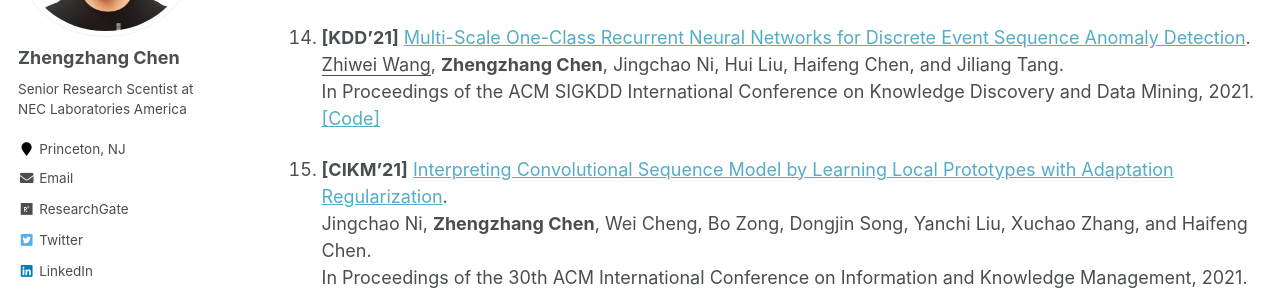
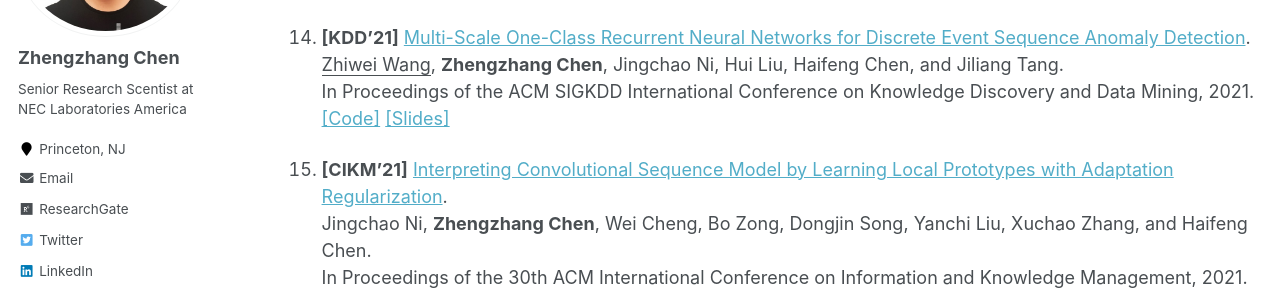
Before and after one commit to zhengzhangchen/zhengzhangchen.github.io, a Jekyll site: the page built from _pages/publications.md, in a window 1280 px wide and 900 px high, scrolled down 1858 px. Shown: the part 152-445 px from the top of the window. Built offline with Jekyll 4.4.1, drawn with Linux system fonts in a browser that asks for light colours; some web fonts are replaced; some of the changed text lies outside the part shown.

Commit message:
Update publications.md

```diff
--- a/_pages/publications.md
+++ b/_pages/publications.md
@@ -34,7 +34,7 @@ author_profile: true
 
 14. <strong>[CVPR'21]</strong> <a href="https://zhengzhangchen.github.io/paper/FACESEC_-_A_Fine-grained_Robustness_Evaluation_Framework_for_Face_Recognition_Systems.pdf">FACESEC: A Fine-grained Robustness Evaluation Framework for Face Recognition Systems</a>.  <br> <u>Liang Tong</u>, <b>Zhengzhang Chen</b>, Jingchao Ni, Wei Cheng, Dongjin Song, Haifeng Chen, and Yevgeniy Vorobeychik. <br> In Proceedings of the Conference on Computer Vision and Pattern Recognition, 2021. <br> [\[Code\]](https://github.com/KnowledgeDiscovery/FaceSec) [\[Suppl\]](https://zhengzhangchen.github.io/paper/cvpr21_facesec_suppl.pdf)
 
-15. <strong>[KDD'21]</strong> <a href="https://zhengzhangchen.github.io/paper/Multi-Scale_One-Class_Recurrent_Neural_Networks_for_Discrete_Event_Sequence_Anomaly_Detection.pdf">Multi-Scale One-Class Recurrent Neural Networks for Discrete Event Sequence Anomaly Detection</a>.  <br> <u>Zhiwei Wang</u>, <b>Zhengzhang Chen</b>, Jingchao Ni, Hui Liu, Haifeng Chen, and Jiliang Tang. <br> In Proceedings of the ACM SIGKDD International Conference on Knowledge Discovery and Data Mining, 2021. <br> [\[Code\]](https://github.com/KnowledgeDiscovery/OC4Seq)
+15. <strong>[KDD'21]</strong> <a href="https://zhengzhangchen.github.io/paper/Multi-Scale_One-Class_Recurrent_Neural_Networks_for_Discrete_Event_Sequence_Anomaly_Detection.pdf">Multi-Scale One-Class Recurrent Neural Networks for Discrete Event Sequence Anomaly Detection</a>.  <br> <u>Zhiwei Wang</u>, <b>Zhengzhang Chen</b>, Jingchao Ni, Hui Liu, Haifeng Chen, and Jiliang Tang. <br> In Proceedings of the ACM SIGKDD International Conference on Knowledge Discovery and Data Mining, 2021. <br> [\[Code\]](https://github.com/KnowledgeDiscovery/OC4Seq) [\[Slides\]](https://zhengzhangchen.github.io/Slides/KDD2021_OC4Seq.pdf)
 
 16. <strong>[CIKM'21]</strong> <a href="https://zhengzhangchen.github.io/paper/Interpreting_Convolutional_Sequence_Model_by_Learning_Local_Prototypes_with_Adaptation_Regularization.pdf">Interpreting Convolutional Sequence Model by Learning Local Prototypes with Adaptation Regularization</a>. <br> Jingchao Ni, <b>Zhengzhang Chen</b>, Wei Cheng, Bo Zong, Dongjin Song, Yanchi Liu, Xuchao Zhang, and Haifeng Chen. <br> In Proceedings of the 30th ACM International Conference on Information and Knowledge Management, 2021.
 
@@ -62,11 +62,11 @@ author_profile: true
 
 28. <strong>[IJCAI'19]</strong> <a href="https://zhengzhangchen.github.io/paper/Heterogeneous_Graph_Matching_Networks_Application_to_Unknown_Malware_Detection.pdf">Heterogeneous Graph Matching Networks for Unknown Malware Detection</a>. <br><u>Shen Wang</u><sup>*</sup>, <b>Zhengzhang Chen</b><sup>*</sup>, Xiao Yu, Ding Li, Jingchao Ni, Lu-An Tang, Jiaping Gui, Zhichun Li, Haifeng Chen, and Philip S. Yu. <br> In Proceedings of the 28th International Joint Conference on Artificial Intelligence, Macao, China, August 2019.
 
-29. <strong>[SDM'19]</strong> <a href="https://zhengzhangchen.github.io/paper/Attentional_Heterogeneous_Graph_Neural_Network-Application_to_Program_Reidentification.pdf">Attentional Heterogeneous Graph Neural Network: Application to Program Reidentification</a>. <br> <u>Shen Wang</u>, <b>Zhengzhang Chen</b>, Ding Li, Zhichun Li, Lu-An Tang, Jingchao Ni, Junghwan Rhee, Haifeng Chen, and Philip S. Yu. <br> In Proceedings of the 19th SIAM International Conference on Data Mining, Alberta, Canada, May 2019.
+29. <strong>[SDM'19]</strong> <a href="https://zhengzhangchen.github.io/paper/Attentional_Heterogeneous_Graph_Neural_Network-Application_to_Program_Reidentification.pdf">Attentional Heterogeneous Graph Neural Network: Application to Program Reidentification</a>. <br> <u>Shen Wang</u>, <b>Zhengzhang Chen</b>, Ding Li, Zhichun Li, Lu-An Tang, Jingchao Ni, Junghwan Rhee, Haifeng Chen, and Philip S. Yu. <br> In Proceedings of the 19th SIAM International Conference on Data Mining, Alberta, Canada, May 2019. <br> [\[Slides\]](https://zhengzhangchen.github.io/Slides/DeepHGNN_SDM_2019.pdf)
 
 30. <strong>[NDSS'19]</strong> <a href="https://zhengzhangchen.github.io/paper/NODOZE-_Combatting_Threat_Alert_Fatigue_with_Automated_Provenance_Triage.pdf">NoDoze: Combatting Threat Alert Fatigue with Automated Provenance Triage</a>. <br> Wajih Ul Hassan, Shengjian Guo, Ding Li, <b>Zhengzhang Chen</b>, Kangkook Jee, Zhichun Li, and Adam Bates. <br> In Proceedings of the 26th ISOC Network and Distributed System Security Symposium, San Diego, CA, USA, 2019.
 
-31. <strong>[SIGKDD'18]</strong> <a href="https://zhengzhangchen.github.io/paper/TINET-_Learning_Invariant_Networks_via_Knowledge_Transfer.pdf">TINET: Learning Invariant Networks via Knowledge Transfer</a>. <br> Chen Luo<sup>&#9734;*</sup>, <b>Zhengzhang Chen</b><sup>*</sup>, Lu-An Tang, Anshumali Shrivastava, Zhichun Li, Haifeng Chen, and Jieping Ye. <br> In Proceedings of the ACM SIGKDD International Conference on Knowledge Discovery and Data Mining, London, 2018.
+31. <strong>[SIGKDD'18]</strong> <a href="https://zhengzhangchen.github.io/paper/TINET-_Learning_Invariant_Networks_via_Knowledge_Transfer.pdf">TINET: Learning Invariant Networks via Knowledge Transfer</a>. <br> Chen Luo<sup>&#9734;*</sup>, <b>Zhengzhang Chen</b><sup>*</sup>, Lu-An Tang, Anshumali Shrivastava, Zhichun Li, Haifeng Chen, and Jieping Ye. <br> In Proceedings of the ACM SIGKDD International Conference on Knowledge Discovery and Data Mining, London, 2018. <br> [\[Slides\]](https://zhengzhangchen.github.io/Slides/KDD2018_TINET.pdf)
 
 32. <strong>[CIKM'18]</strong> <a href="https://zhengzhangchen.github.io/paper/Behavior-based_Community_Detection-Application_to_Host_Assessment_In_Enterprise_Information_Networks.pdf">Behavior-based Community Detection: Application to Host Assessment In Enterprise Information Networks</a>. <br> Cheng Cao<sup>&#9734;*</sup>, <b>Zhengzhang Chen</b><sup>*</sup>, James Caverlee, Lu-An Tang, Chen Luo, and Zhichun Li. <br> In Proceedings of the 27th ACM International Conference on Information and Knowledge Management, Turin, Italy, 2018.
 
@@ -74,7 +74,7 @@ author_profile: true
 
 34. <strong>[AAAI'17]</strong> <a href="https://zhengzhangchen.github.io/paper/Distinguish_Polarity_in_Bag-of-Words_Visualization.pdf">Distinguish Polarity in Bag-of-words Model Visualization with Regularized Concentration</a>. <br> <u>Yusheng Xie</u>, <b>Zhengzhang Chen</b>, Ankit Agrawal, and Alok Choudhary. <br> In Proceedings of the 31st AAAI Conference on Artificial Intelligence, San Francisco, USA, 2017.
 
-35. <strong>[CIKM'17]</strong> <a href="https://zhengzhangchen.github.io/paper/Efficient_Discovery_of_Abnormal_Event_Sequences_in_Enterprise_Security_Systems.pdf">Efficient Discovery of Abnormal Event Sequences in Enterprise Security System</a>. <br> <u>Boxiang Dong</u><sup>*</sup>, <b>Zhengzhang Chen</b><sup>*</sup>, Hui (Wendy) Wang, Lu-An Tang, Kai Zhang, Ying Lin, Zhichun Li, and Haifeng Chen. <br> In Proceedings of the 26th ACM International Conference on Information and Knowledge Management, Pan Pacific, Singapore, 2017.
+35. <strong>[CIKM'17]</strong> <a href="https://zhengzhangchen.github.io/paper/Efficient_Discovery_of_Abnormal_Event_Sequences_in_Enterprise_Security_Systems.pdf">Efficient Discovery of Abnormal Event Sequences in Enterprise Security System</a>. <br> <u>Boxiang Dong</u><sup>*</sup>, <b>Zhengzhang Chen</b><sup>*</sup>, Hui (Wendy) Wang, Lu-An Tang, Kai Zhang, Ying Lin, Zhichun Li, and Haifeng Chen. <br> In Proceedings of the 26th ACM International Conference on Information and Knowledge Management, Pan Pacific, Singapore, 2017. <br> [\[Slides\]](https://zhengzhangchen.github.io/Slides/CIKM2017_Event_Sequence.pdf)
 
 36. <strong>[KAIS]</strong> <a href="https://zhengzhangchen.github.io/paper/SILVERBACK+-_Scalable_Association_Mining_Via_Fast_List_Intersection_For_Columnar_Social_Data.pdf">Silverback+: Scalable Association Mining Via Fast List Intersection For Columnar Social Data</a>. <br> <u>Yusheng Xie</u>, <b>Zhengzhang Chen</b>, Diana Palsetia, Goce Trajcevski, Ankit Agrawal, and Alok Choudhary. <br> Knowledge and Information Systems, 50(3): 969-997, 2017.
 
```
